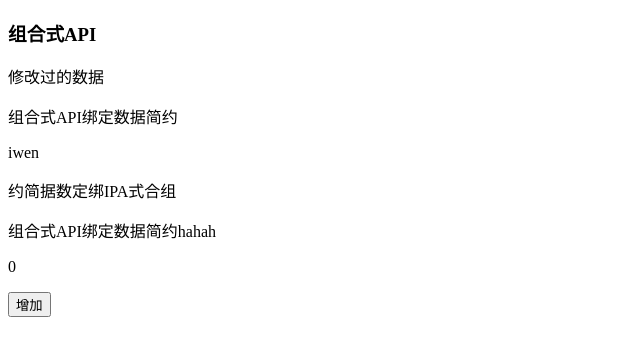
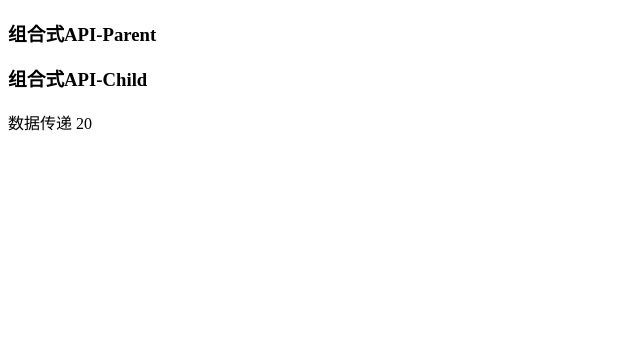
Before and after one commit to mindfreakcriss/my_vue_demo, a Vue app in the folder vue_base/: page / in a window 1280 px wide. Shown: the top 356 px of the page, without its empty margins (0-640 px from the left). Built offline with nearby package versions, Linux system fonts and the light colour scheme.

Commit message:
【提交】父-> 子数据传递

```diff
--- a/vue_base/src/App-composive.vue
+++ b/vue_base/src/App-composive.vue
@@ -1,16 +1,19 @@
 <script>
 import Data from "@/composive/Data.vue";
+import Parent from "@/composive/Parent.vue";
 
 export default {
   name: "AppComposive",
   components: {
-    Data
+    Data,
+    Parent,
   }
 }
 </script>
 
 <template>
-    <Data />
+<!--    <Data />-->
+  <Parent/>
 </template>
 
 <style scoped>
--- /dev/null
+++ b/vue_base/src/composive/Child.vue
@@ -0,0 +1,28 @@
+<script setup>
+//数据接收
+import {ref} from "vue";
+
+const props = defineProps({
+  title : {
+    type: String,
+    default:""
+  },
+  age : {
+    type: Number,
+    default: 0
+  }
+})
+
+console.log(props)
+
+</script>
+
+<template>
+  <h3>组合式API-Child</h3>
+  {{ title }}
+  {{ age }}
+</template>
+
+<style scoped>
+
+</style>
--- /dev/null
+++ b/vue_base/src/composive/Parent.vue
@@ -0,0 +1,15 @@
+<script setup>
+  import Child from '@/composive/Child.vue'
+  import { ref } from 'vue'
+  const age = ref(20)
+</script>
+
+<template>
+<h3>组合式API-Parent</h3>
+   <!--数据传递-->
+  <child title="数据传递" :age="age"/>
+</template>
+
+<style scoped>
+
+</style>
```
